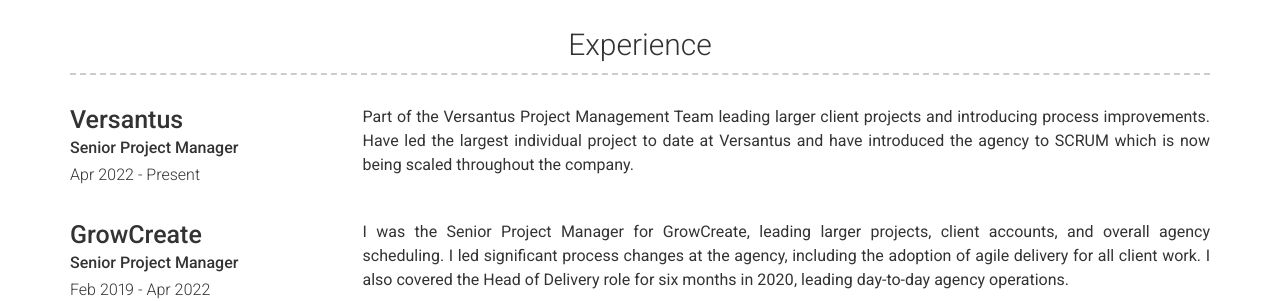
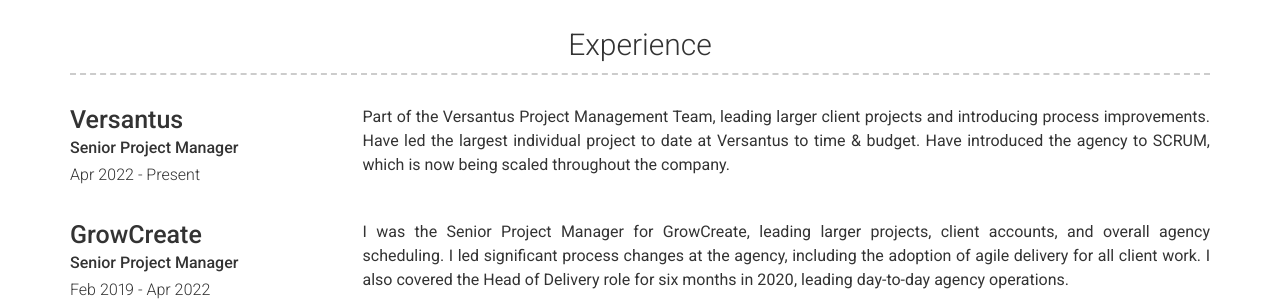
Before and after one commit to csgdavidson/Charlie-Davidson2, a Jekyll site: the page built from index.md, in a window 1280 px wide. Shown: the part 502-803 px from the top of the page. Built offline with Jekyll 4.4.1, drawn with Linux system fonts in a browser that asks for light colours; nearby versions of some CDN libraries.

Commit message:
Update experience.yml

```diff
--- a/_data/experience.yml
+++ b/_data/experience.yml
@@ -4,7 +4,7 @@
   job_title: Senior Project Manager
   dates: Apr 2022 - Present
   description:
-    Part of the Versantus Project Management Team leading larger client projects and introducing process improvements. Have led the largest individual project to date at Versantus and have introduced the agency to SCRUM which is now being scaled throughout the company.
+    Part of the Versantus Project Management Team, leading larger client projects and introducing process improvements. Have led the largest individual project to date at Versantus to time & budget. Have introduced the agency to SCRUM, which is now being scaled throughout the company.
 - company: GrowCreate
   job_title: Senior Project Manager
   dates: Feb 2019 - Apr 2022
```
